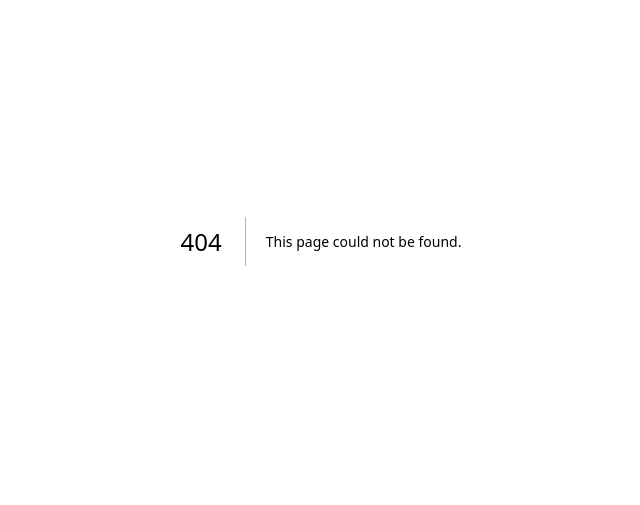
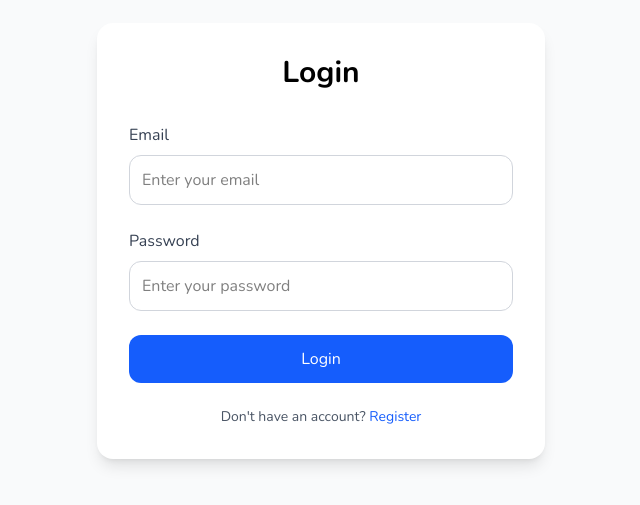
Before and after one commit to naman-1905/Notes-App, a Next.js app in the folder frontend/notes-app/: page /login in a window 1280 px wide. Before the commit this address had no page. Shown: the part 159-664 px from the top of the page, without its empty margins (319-959 px from the left). Built offline with nearby package versions, Linux system fonts and the light colour scheme.

Commit message:
Created a Login Page

```diff
--- /dev/null
+++ b/frontend/notes-app/app/(auth)/login/page.jsx
@@ -0,0 +1,68 @@
+"use client";
+import React, { useState } from "react";
+import Navbar from "@/app/components/Navbar";
+
+function Login() {
+  const [email, setEmail] = useState("");
+  const [password, setPassword] = useState("");
+
+  const handleSubmit = (e) => {
+    e.preventDefault();
+    // TODO: handle login logic
+    console.log("Email:", email, "Password:", password);
+  };
+
+  return (
+    <div className="min-h-screen flex flex-col bg-gray-50">
+      <Navbar />
+
+      <div className="flex flex-1 items-center justify-center px-4">
+        <div className="w-full max-w-md bg-white shadow-lg rounded-2xl p-8">
+          <h4 className="text-3xl font-bold mb-8 text-center text-black">Login</h4>
+
+          <form onSubmit={handleSubmit} className="space-y-6">
+            <div>
+              <label className="block text-gray-700 mb-2">Email</label>
+              <input
+                type="email"
+                placeholder="Enter your email"
+                value={email}
+                onChange={(e) => setEmail(e.target.value)}
+                className="w-full p-3 border border-gray-300 rounded-xl focus:outline-none focus:ring-2 focus:ring-blue-500 text-black"
+                required
+              />
+            </div>
+
+            <div>
+              <label className="block text-gray-700 mb-2">Password</label>
+              <input
+                type="password"
+                placeholder="Enter your password"
+                value={password}
+                onChange={(e) => setPassword(e.target.value)}
+                className="w-full p-3 border border-gray-300 rounded-xl focus:outline-none focus:ring-2 focus:ring-blue-500 text-black"
+                required
+              />
+            </div>
+
+            <button
+              type="submit"
+              className="w-full bg-blue-600 text-white py-3 rounded-xl hover:bg-blue-700 transition duration-200"
+            >
+              Login
+            </button>
+          </form>
+
+          <p className="mt-6 text-center text-gray-600 text-sm">
+            Don't have an account?{" "}
+            <a href="/register" className="text-blue-600 hover:underline">
+              Register
+            </a>
+          </p>
+        </div>
+      </div>
+    </div>
+  );
+}
+
+export default Login;
```
